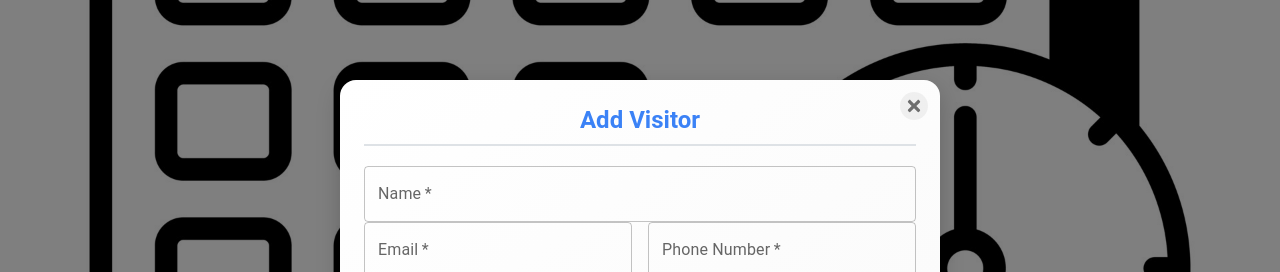
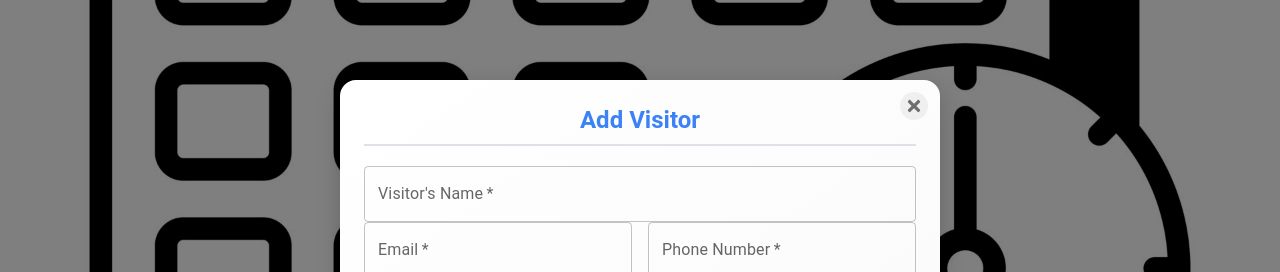
Before and after one commit to KamalBanjade/Appointment_Management_System, a React (Vite) app: page /visitors in a window 1280 px wide. Both pictures are taken after a click on the button "Add Visitor". Shown: the part 687-959 px from the top of the page. Built offline with nearby package versions, Linux system fonts and the light colour scheme.

Commit message:
`Refactor: Update Redux slice and UI components to use 'visitorName' instead of 'name'`

```diff
--- a/src/Redux/VisitorSlice.jsx
+++ b/src/Redux/VisitorSlice.jsx
@@ -13,7 +13,7 @@ const visitorSlice = createSlice({
       const visitorWithTimestamp = { ...action.payload, timestamp: Date.now() };
       state.list.push(visitorWithTimestamp);
       state.totalSN = state.list.length;
-      state.latestVisitorName = visitorWithTimestamp.name;
+      state.latestVisitorName = visitorWithTimestamp.visitorName;
     },
     editVisitor: (state, action) => {
       const index = state.list.findIndex((v) => v.id === action.payload.id);
@@ -24,7 +24,7 @@ const visitorSlice = createSlice({
         const latestVisitor = state.list.reduce((latest, current) =>
           current.timestamp > latest.timestamp ? current : latest
         );
-        state.latestVisitorName = latestVisitor.name;
+        state.latestVisitorName = latestVisitor.visitorName;
       }
     },
     deleteVisitor: (state, action) => {
@@ -34,7 +34,7 @@ const visitorSlice = createSlice({
         const latestVisitor = state.list.reduce((latest, current) =>
           current.timestamp > latest.timestamp ? current : latest
         );
-        state.latestVisitorName = latestVisitor.name;
+        state.latestVisitorName = latestVisitor.visitorName;
       } else {
         state.latestVisitorName = "";
       }
--- a/src/components/EmployeeModal.jsx
+++ b/src/components/EmployeeModal.jsx
@@ -8,6 +8,7 @@ import {
   IconButton,
   Typography,
   CircularProgress,
+  Grid,
 } from "@mui/material";
 import { motion, AnimatePresence } from "framer-motion";
 import { FaTimes } from "react-icons/fa";
@@ -163,7 +164,7 @@ const EmployeeModal = ({ isOpen, onClose, onSave, employeeToEdit }) => {
               marginBottom="16px"
             >
               <TextField
-                label="Name"
+                label="Employee's Name"
                 name="name"
                 value={employee.name}
                 onChange={handleChange}
@@ -180,6 +181,8 @@ const EmployeeModal = ({ isOpen, onClose, onSave, employeeToEdit }) => {
                   },
                 }}
               />
+              <Grid container spacing={2}>
+              <Grid item xs={12} sm={6}>
               <TextField
                 label="Address"
                 name="address"
@@ -195,6 +198,8 @@ const EmployeeModal = ({ isOpen, onClose, onSave, employeeToEdit }) => {
                   },
                 }}
               />
+              </Grid>
+              <Grid item xs={12} sm={6}>
               <TextField
                 label="Mobile Number"
                 name="mobileNumber"
@@ -214,8 +219,10 @@ const EmployeeModal = ({ isOpen, onClose, onSave, employeeToEdit }) => {
                   },
                 }}
               />
+              </Grid>
+              </Grid>
               <TextField
-                label="Email"
+                label="Employee's Email"
                 name="email"
                 value={employee.email}
                 onChange={handleChange}
@@ -269,6 +276,7 @@ const EmployeeModal = ({ isOpen, onClose, onSave, employeeToEdit }) => {
               onChange={handleChange}
               fullWidth
               variant="outlined"
+              disabled
               sx={{
                 "& .MuiOutlinedInput-root": {
                   "&:hover fieldset": {
--- a/src/components/VisitorModal.jsx
+++ b/src/components/VisitorModal.jsx
@@ -7,7 +7,7 @@ import { useDispatch } from "react-redux";
 const VisitorModal = ({ isOpen, onClose, onSave, visitorToEdit, employee }) => {
   const dispatch = useDispatch();
   const defaultVisitorState = {
-    name: "",
+    visitorName: "",
     email: "",
     phoneNumber: "",
     visitReason: "",
@@ -33,7 +33,7 @@ const VisitorModal = ({ isOpen, onClose, onSave, visitorToEdit, employee }) => {
 
   const validateFields = () => {
     const newErrors = {};
-    if (!visitor.name) newErrors.name = "Name is required.";
+    if (!visitor.visitorName) newErrors.visitorName = "Name is required.";
     if (!visitor.email || !/^[\w-\.]+@([\w-]+\.)+[\w-]{2,4}$/.test(visitor.email)) {
       newErrors.email = "Valid email is required.";
     }
@@ -138,15 +138,15 @@ const VisitorModal = ({ isOpen, onClose, onSave, visitorToEdit, employee }) => {
             {/* Form */}
             <Box component="form" className="space-y-5">
               <TextField
-                label="Name"
-                name="name"
-                value={visitor.name}
+                label="Visitor's Name"
+                name="visitorName"
+                value={visitor.visitorName}
                 onChange={handleChange}
                 fullWidth
                 required
                 variant="outlined"
-                error={!!errors.name}
-                helperText={errors.name}
+                error={!!errors.visitorName}
+                helperText={errors.visitorName}
                 sx={{
                   "& .MuiOutlinedInput-root": {
                     "&:hover fieldset": {
--- a/src/pages/VisitorsPage.jsx
+++ b/src/pages/VisitorsPage.jsx
@@ -73,7 +73,7 @@ const VisitorPage = () => {
                   {index + 1}
                 </td>
                 <td className="border border-gray-200 px-4 py-2 text-gray-800 font-medium">
-                  {visitor.name}
+                  {visitor.visitorName}
                 </td>
                 <td className="border border-gray-200 px-4 py-2 text-gray-700">
                   <a
@@ -89,7 +89,7 @@ const VisitorPage = () => {
                 <td className="border border-gray-200 px-4 py-2 text-gray-700">
                   {formattedDate(visitor.visitDate)}
                 </td>
-                <td className="border border-gray-200 px-4 py-2 font-medium text-gray-700">
+                <td className="border border-gray-200 px-4 py-2 text-center font-medium text-gray-700">
                   {visitor.appointmentWith}
                 </td>
                 <td className="border border-gray-200 px-4 py-2 flex justify-center space-x-2">
```
